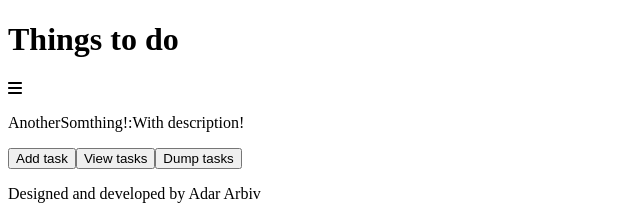
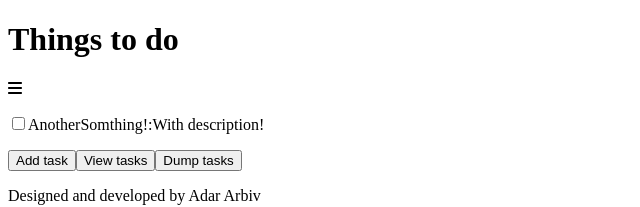
Before and after one commit to mrmetrix4/things_done, a React (Vite) app: page / in a window 1280 px wide. Both pictures are taken after a click on the button "Add task". Shown: the top 207 px of the page, without its empty margins (0-640 px from the left). Built offline with nearby package versions, Linux system fonts and the light colour scheme.

Commit message:
Added checkbox.

```diff
--- a/src/Tasks/TaskList.tsx
+++ b/src/Tasks/TaskList.tsx
@@ -1,6 +1,7 @@
 import { useEffect, useState } from "react";
 import { dumpTasks, loadTasks } from "./tasksIo";
 import Task from "./Task";
+import { event } from "@tauri-apps/api";
 
 function TaskList() {
     const [tasks, setTasks] = useState<Task[]>([]);
@@ -16,10 +17,25 @@ function TaskList() {
         setTasks((prevTasks) => [...prevTasks, nTask]);
     }
 
+    async function handleOnChange(e: any) {
+        const { checked, id } = e.target;
+        console.log(id);
+        setTasks((prevTasks) =>
+            prevTasks.map((t) => (t.id == id ? { ...t, done: checked } : t))
+        );
+    }
+
     return (
         <div>
             {tasks.map((t, index) => (
                 <p key={index}>
+                    <input
+                        type="checkbox"
+                        checked={t.done}
+                        onChange={handleOnChange}
+                        name="task_checkbox"
+                        id={t.id}
+                    />
                     {t.title}:{t.description}
                 </p>
             ))}
```
